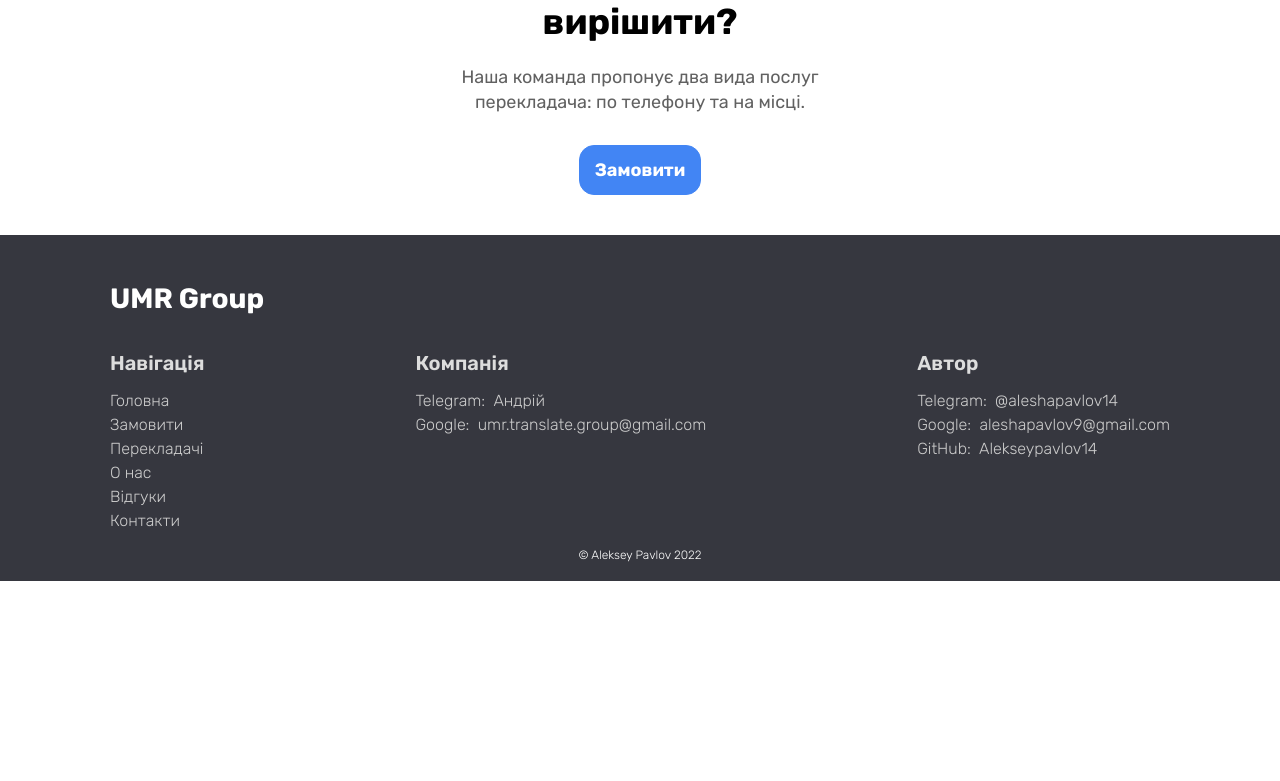
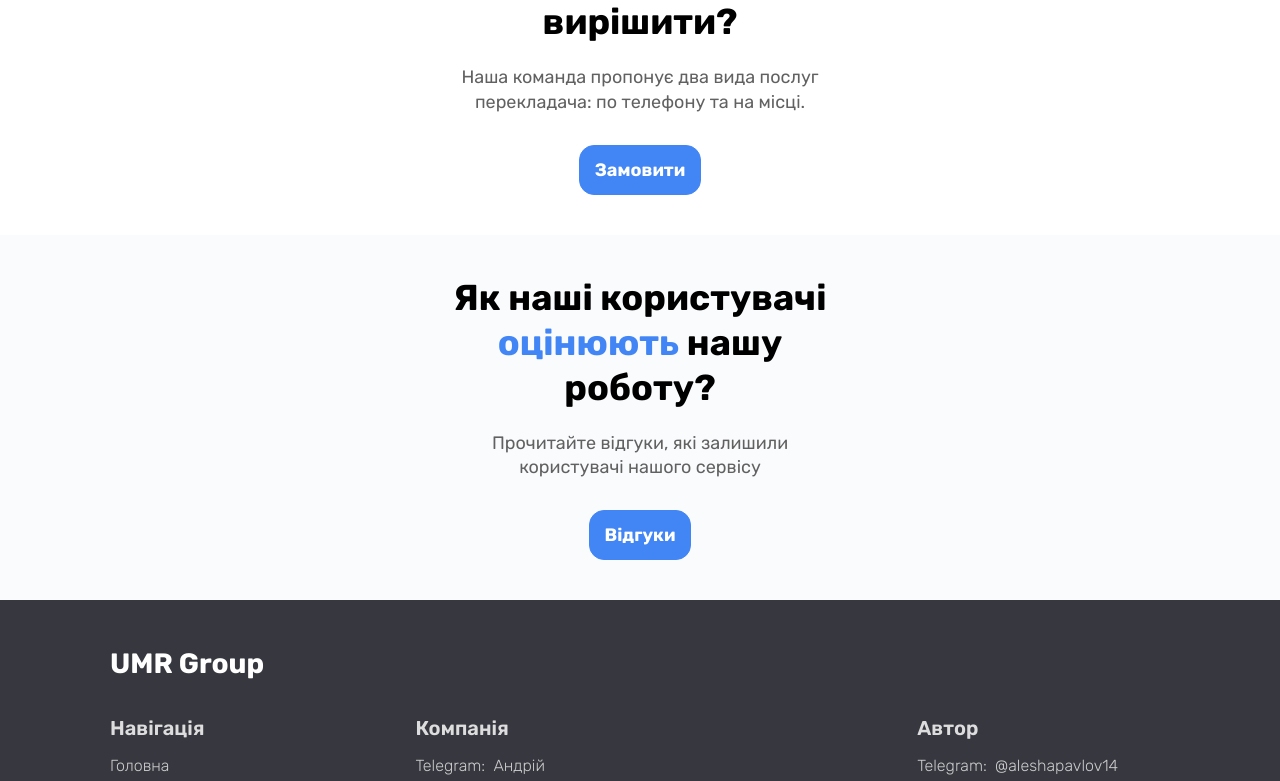
Before and after one commit to Alekseypavlov14/umr-group-next, a Next.js app: page / in a window 1280 px wide. Shown: the part 476-1257 px from the top of the page. Before the commit the page ends 1057 px from the top, so only its background shows below. Built offline with nearby package versions, Linux system fonts and the light colour scheme.

Commit message:
add feedbacks link to home page

```diff
--- a/src/pages/index.tsx
+++ b/src/pages/index.tsx
@@ -33,6 +33,22 @@ export default function Home() {
           </Link>
         </div>
       </Section>
+
+      <Section withoutImage>
+        <div className={styles.OrderLinkContent}>
+          <TextBlock>
+            <>Як наші користувачі <span>оцінюють</span> нашу роботу?</>
+            <>
+              Прочитайте відгуки, які залишили користувачі нашого сервісу
+            </>
+          </TextBlock>
+          <Link href='/feedbacks'>
+            <a className={styles.OrderLink}>
+              Відгуки
+            </a>
+          </Link>
+        </div>
+      </Section>
     </>
   )
 }
```
